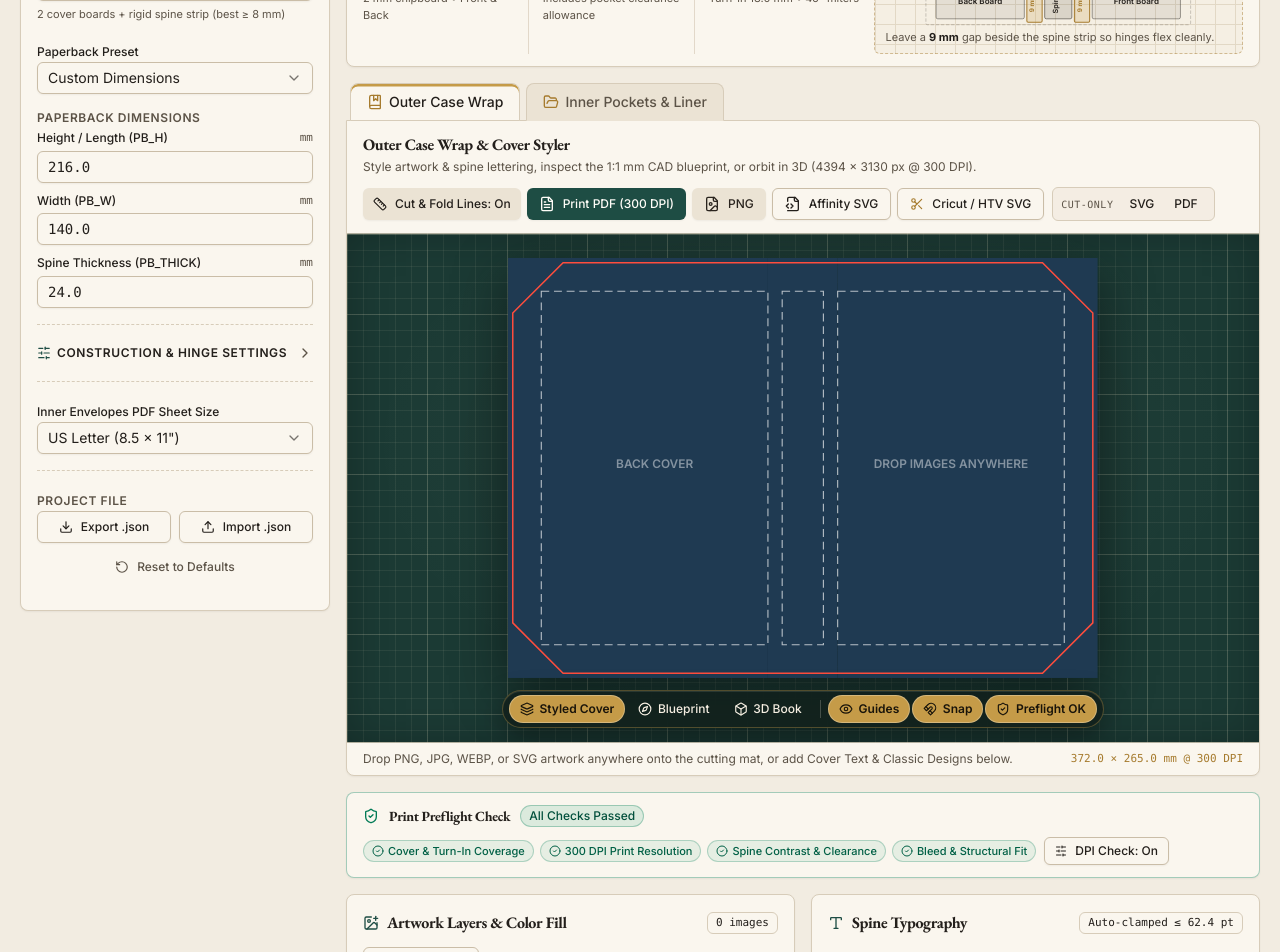
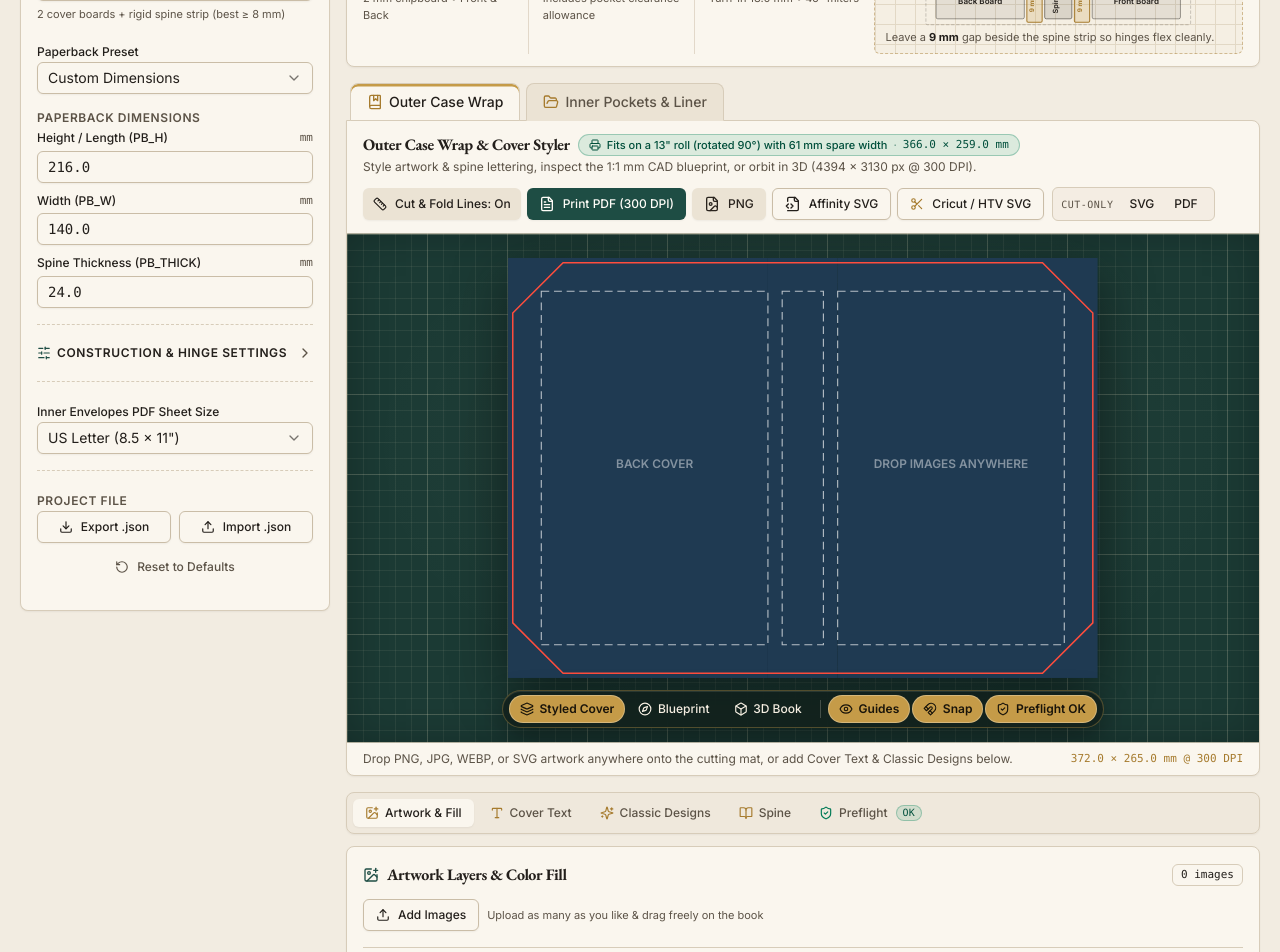
Before and after one commit to anujgtm1/Bookbinder, a React (Vite) app: page / in a window 1280 px wide. Shown: the part 180-1132 px from the top of the page. Built offline with nearby package versions, Linux system fonts and the light colour scheme.

Commit message:
feat(studio): add compact 5-tab Studio Tool Dock and clickable roll-fit badge in CoverStyler

```diff
--- a/src/studio/CoverElementsCard.tsx
+++ b/src/studio/CoverElementsCard.tsx
@@ -59,6 +59,8 @@ export interface CoverElementsCardProps {
   readonly customFont: CustomFontAsset | null;
   readonly selectedTextId: string | null;
   readonly selectedOrnamentId: string | null;
+  /** When set, locks this card to a single section and hides its internal tablist (used inside the Cover Studio Tool Dock). */
+  readonly forcedTab?: CoverElementsTab;
   readonly onSelectText: (id: string | null) => void;
   readonly onSelectOrnament: (id: string | null) => void;
   readonly onAddTextPreset: (preset: CoverTextPresetKind) => void;
@@ -116,6 +118,7 @@ export function CoverElementsCard({
   customFont,
   selectedTextId,
   selectedOrnamentId,
+  forcedTab,
   onSelectText,
   onSelectOrnament,
   onAddTextPreset,
@@ -142,20 +145,36 @@ export function CoverElementsCard({
 
   // Keep visible tab in sync when the user clicks a text/ornament directly on the canvas
   const resolvedTab: CoverElementsTab =
-    selectedOrnament && !selectedText
+    forcedTab ??
+    (selectedOrnament && !selectedText
       ? 'ornaments'
       : selectedText && !selectedOrnament
         ? 'text'
-        : activeTab;
+        : activeTab);
 
   return (
     <Card data-testid="cover-elements-card">
       <CardHeader className="pb-3">
         <div className="flex flex-wrap items-center justify-between gap-2">
           <CardTitle className="flex items-center gap-2 font-serif text-base">
+            {forcedTab === 'text' ? (
+              <>
+                <Type className="h-4 w-4 text-brass" aria-hidden="true" />
+                Front &amp; Back Cover Text
+              </>
+            ) : forcedTab === 'ornaments' ? (
+              <>
+                <Sparkles className="h-4 w-4 text-brass" aria-hidden="true" />
+                Classic Bookbindery Designs &amp; SVG Stamps
+              </>
+            ) : (
+              <>
                 <Sparkles className="h-4 w-4 text-brass" aria-hidden="true" />
                 Front &amp; Back Text + Classic Designs
+              </>
+            )}
           </CardTitle>
+          {!forcedTab && (
             <div className="flex items-center gap-1" role="tablist" aria-label="Cover design elements">
               <Button
                 type="button"
@@ -200,6 +219,7 @@ export function CoverElementsCard({
                 )}
               </Button>
             </div>
+          )}
         </div>
       </CardHeader>
 
--- a/src/studio/CoverStyler.tsx
+++ b/src/studio/CoverStyler.tsx
@@ -7,18 +7,22 @@ import {
   FileCode2,
   FileImage,
   FileText,
+  ImagePlus,
   Layers,
   Magnet,
   Maximize2,
   Pipette,
+  Printer,
   Ruler,
   Scissors,
   ShieldAlert,
   ShieldCheck,
+  Sparkles,
+  Type,
   ZoomIn,
   ZoomOut,
 } from 'lucide-react';
-import { useEffect, useMemo, useRef, useState } from 'react';
+import { useCallback, useEffect, useMemo, useRef, useState } from 'react';
 import {
   FloatingHudToolbar,
   HudButton,
@@ -28,6 +32,7 @@ import {
 import { OuterBlueprintCanvas } from '@/components/OuterBlueprintCanvas';
 import { Badge } from '@/components/ui/badge';
 import { Button } from '@/components/ui/button';
+import { Tabs, TabsContent, TabsList, TabsTrigger } from '@/components/ui/tabs';
 import {
   triggerBlobDownload,
   triggerBytesDownload,
@@ -119,10 +124,12 @@ export interface CoverStylerProps {
   readonly onUpdateParams?: (patch: Partial<BookParameters>) => void;
   readonly onDownloadOuterSvg?: () => void;
   readonly onDownloadOuterPdf?: () => void;
+  readonly onOpenMeasureAndCut?: () => void;
   readonly onStatusMessage: (message: string) => void;
 }
 
 type StudioViewMode = '2d' | 'blueprint' | '3d';
+type StudioToolTab = 'artwork' | 'text' | 'designs' | 'spine' | 'preflight';
 
 function rgbToHex(r: number, g: number, b: number): string {
   return (
@@ -142,6 +149,7 @@ export function CoverStyler({
   onUpdateParams,
   onDownloadOuterSvg,
   onDownloadOuterPdf,
+  onOpenMeasureAndCut,
   onStatusMessage,
 }: CoverStylerProps) {
   const effectiveParams = useMemo(
@@ -149,6 +157,7 @@ export function CoverStyler({
     [params],
   );
   const [viewMode, setViewMode] = useState<StudioViewMode>('2d');
+  const [activeToolTab, setActiveToolTab] = useState<StudioToolTab>('artwork');
   const [blueprintZoom, setBlueprintZoom] = useState(1);
   const [blueprintPan, setBlueprintPan] = useState({ x: 0, y: 0 });
   const [showBlueprintDimensions, setShowBlueprintDimensions] = useState(true);
@@ -188,6 +197,15 @@ export function CoverStyler({
     [spec.totalWidthMm, spec.totalHeightMm],
   );
   const snapTargets = useMemo(() => buildCanvasSnapTargets(geometry, spec), [geometry, spec]);
+
+  const handleSelectImageLayer = useCallback((id: string | null) => {
+    setSelectedLayerId(id);
+    if (id) {
+      setSelectedTextId(null);
+      setSelectedOrnamentId(null);
+      setActiveToolTab('artwork');
+    }
+  }, []);
 
   const {
     activeSnapGuides,
@@ -207,7 +225,7 @@ export function CoverStyler({
     onChangeLayers: (nextLayers) => {
       onChangeRef.current({ ...studioRef.current, layers: nextLayers });
     },
-    onSelectLayer: setSelectedLayerId,
+    onSelectLayer: handleSelectImageLayer,
   });
   const preflight = useMemo(
     () =>
@@ -460,6 +478,7 @@ export function CoverStyler({
     setSelectedLayerId(null);
     setSelectedOrnamentId(null);
     setSelectedTextId(created.id);
+    setActiveToolTab('text');
     setViewMode('2d');
     onStatusMessage(`Added "${created.text.split('\n')[0]}" on ${zone} cover — drag to position`);
   };
@@ -523,6 +542,7 @@ export function CoverStyler({
     setSelectedLayerId(null);
     setSelectedTextId(null);
     setSelectedOrnamentId(created.id);
+    setActiveToolTab('designs');
     setViewMode('2d');
     onStatusMessage(`Added ${getClassicOrnamentSpec(presetId).label} on ${zone} cover`);
   };
@@ -569,6 +589,7 @@ export function CoverStyler({
       setSelectedLayerId(null);
       setSelectedTextId(null);
       setSelectedOrnamentId(created.id);
+      setActiveToolTab('designs');
       setViewMode('2d');
       onStatusMessage(
         `Imported vector SVG stamp "${created.customSvgName}" (${parsed.paths.length} paths) on ${zone}`,
@@ -721,7 +742,7 @@ export function CoverStyler({
         break;
       case 'select-layer':
         setViewMode('2d');
-        setSelectedLayerId(fix.layerId);
+        handleSelectImageLayer(fix.layerId);
         break;
       case 'switch-binding-style':
         onUpdateParams?.({ bindingStyle: fix.bindingStyle });
@@ -807,7 +828,7 @@ export function CoverStyler({
         ...studio,
         layers: [...studio.layers, ...addedLayers],
       });
-      setSelectedLayerId(addedLayers[addedLayers.length - 1].id);
+      handleSelectImageLayer(addedLayers[addedLayers.length - 1].id);
       onStatusMessage(
         addedLayers.length === 1
           ? `Added "${addedLayers[0].fileName}" — drag to move or pull corners to resize`
@@ -946,9 +967,36 @@ export function CoverStyler({
         {/* Compact Header + Grouped Styled (300 DPI) & Cut-Only (1:1 mm) Export Strip */}
         <div className="flex flex-wrap items-center justify-between gap-3 px-4 py-3">
           <div>
+            <div className="flex flex-wrap items-center gap-2">
               <h2 className="font-serif text-base font-semibold tracking-tight text-foreground">
                 Outer Case Wrap &amp; Cover Styler
               </h2>
+              <button
+                type="button"
+                data-testid="studio-roll-badge"
+                onClick={onOpenMeasureAndCut}
+                disabled={!onOpenMeasureAndCut}
+                title="Open Measure & Cut tab for full chipboard cut list and 1:1 mm cutting blueprint"
+                className={`inline-flex items-center gap-1.5 rounded-full border px-2.5 py-0.5 text-[11px] font-medium transition-colors ${
+                  geometry.rollRecommendation.fits
+                    ? 'border-emerald-700/30 bg-emerald-600/12 text-emerald-900 hover:bg-emerald-600/20 dark:text-emerald-300'
+                    : 'border-amber-700/35 bg-amber-500/14 text-amber-900 hover:bg-amber-500/24 dark:text-amber-300'
+                } ${onOpenMeasureAndCut ? 'cursor-pointer' : 'cursor-default'}`}
+              >
+                <Printer className="h-3 w-3 shrink-0" aria-hidden="true" />
+                <span>{geometry.rollRecommendation.summary}</span>
+                <span aria-hidden="true" className="opacity-55">
+                  ·
+                </span>
+                <span className="font-mono">
+                  {UnitConverter.formatDimensions(
+                    geometry.outerWrap.widthMm,
+                    geometry.outerWrap.heightMm,
+                    effectiveParams.unit,
+                  )}
+                </span>
+              </button>
+            </div>
             <p className="mt-0.5 text-xs text-muted-foreground">
               Style artwork &amp; spine lettering, inspect the 1:1 mm CAD blueprint, or orbit in 3D ({spec.pixelWidth} ×{' '}
               {spec.pixelHeight} px @ 300 DPI).
@@ -1276,15 +1324,14 @@ export function CoverStyler({
                         onClick={(e) => {
                           if (eyedropperTarget) return;
                           e.stopPropagation();
-                          setSelectedLayerId(layer.id);
-                          setSelectedTextId(null);
-                          setSelectedOrnamentId(null);
+                          handleSelectImageLayer(layer.id);
                         }}
                         onPointerDown={(e) => {
                           if (eyedropperTarget) return;
                           e.stopPropagation();
                           setSelectedTextId(null);
                           setSelectedOrnamentId(null);
+                          setActiveToolTab('artwork');
                           startMoveDrag(layer, e.clientX, e.clientY);
                         }}
                       />
@@ -1328,6 +1375,7 @@ export function CoverStyler({
                         setSelectedOrnamentId(orn.id);
                         setSelectedTextId(null);
                         setSelectedLayerId(null);
+                        setActiveToolTab('designs');
                       }}
                       onPointerDown={(e) => {
                         if (eyedropperTarget) return;
@@ -1337,6 +1385,7 @@ export function CoverStyler({
                         setSelectedOrnamentId(orn.id);
                         setSelectedTextId(null);
                         setSelectedLayerId(null);
+                        setActiveToolTab('designs');
                         elementDragRef.current = {
                           kind: 'ornament',
                           id: orn.id,
@@ -1430,6 +1479,7 @@ export function CoverStyler({
                         setSelectedTextId(layer.id);
                         setSelectedOrnamentId(null);
                         setSelectedLayerId(null);
+                        setActiveToolTab('text');
                       }}
                       onPointerDown={(e) => {
                         if (eyedropperTarget) return;
@@ -1439,6 +1489,7 @@ export function CoverStyler({
                         setSelectedTextId(layer.id);
                         setSelectedOrnamentId(null);
                         setSelectedLayerId(null);
+                        setActiveToolTab('text');
                         elementDragRef.current = {
                           kind: 'text',
                           id: layer.id,
@@ -1761,7 +1812,12 @@ export function CoverStyler({
                   </HudButton>
                   <HudButton
                     pressed={showPreflightOverlays}
-                    onClick={() => setShowPreflightOverlays((v) => !v)}
+                    onClick={() => {
+                      setShowPreflightOverlays((v) => !v);
+                      if (preflight.issues.length > 0) {
+                        setActiveToolTab('preflight');
+                      }
+                    }}
                     data-testid="studio-preflight-hud-btn"
                   >
                     {preflight.status === 'pass' ? (
@@ -1875,42 +1931,126 @@ export function CoverStyler({
         </div>
       </section>
 
-      {/* Live Print Preflight Consistency Check Panel */}
-      <PreflightCard
-        report={preflight}
-        showOverlays={showPreflightOverlays}
-        checkDpi={checkDpi}
-        activeIssueId={activeIssueId}
-        onToggleOverlays={setShowPreflightOverlays}
-        onToggleCheckDpi={(next) => {
-          setCheckDpi(next);
-          onStatusMessage(next ? '300 DPI print check enabled' : '300 DPI print check paused');
-        }}
-        onHighlightIssue={setActiveIssueId}
-        onApplyQuickFix={handleApplyQuickFix}
-        onIgnoreIssue={(issueId) => {
-          setIgnoredIssueIds((prev) => {
-            const next = new Set(prev);
-            next.add(issueId);
-            return next;
-          });
-          setActiveIssueId((prev) => (prev === issueId ? null : prev));
-        }}
-        onRestoreIgnored={() => {
-          setIgnoredIssueIds(new Set());
-          onStatusMessage('Restored all ignored preflight warnings');
-        }}
-      />
-
-      {/* Decoupled Controls Grid */}
-      <div className="grid gap-4 xl:grid-cols-2">
+      {/* Compact Tabbed Studio Tool Dock (1 click to Artwork, Cover Text, Classic Designs, Spine, or Preflight) */}
+      <Tabs
+        value={activeToolTab}
+        onValueChange={(value) => setActiveToolTab(value as StudioToolTab)}
+        data-testid="studio-tool-dock"
+        className="flex flex-col gap-3"
+      >
+        <div className="rounded-lg border border-border bg-secondary/45 p-1.5 shadow-xs">
+          <TabsList
+            aria-label="Cover studio tools"
+            className="h-auto w-full flex-wrap justify-start gap-1 bg-transparent p-0"
+          >
+            <TabsTrigger
+              value="artwork"
+              data-testid="studio-tool-artwork"
+              className="px-3 py-1.5 text-xs"
+            >
+              <ImagePlus className="h-3.5 w-3.5 text-brass" aria-hidden="true" />
+              Artwork &amp; Fill
+              {studio.layers.length > 0 && (
+                <Badge variant="outline" className="ml-0.5 h-4 px-1 font-mono text-[10px]">
+                  {studio.layers.length}
+                </Badge>
+              )}
+            </TabsTrigger>
+
+            <TabsTrigger
+              value="text"
+              data-testid="studio-tool-text"
+              className="px-3 py-1.5 text-xs"
+            >
+              <Type className="h-3.5 w-3.5 text-brass" aria-hidden="true" />
+              Cover Text
+              {(studio.textLayers ?? []).length > 0 && (
+                <Badge variant="outline" className="ml-0.5 h-4 px-1 font-mono text-[10px]">
+                  {(studio.textLayers ?? []).length}
+                </Badge>
+              )}
+            </TabsTrigger>
+
+            <TabsTrigger
+              value="designs"
+              data-testid="studio-tool-designs"
+              className="px-3 py-1.5 text-xs"
+            >
+              <Sparkles className="h-3.5 w-3.5 text-brass" aria-hidden="true" />
+              Classic Designs
+              {(studio.ornaments ?? []).length > 0 && (
+                <Badge variant="outline" className="ml-0.5 h-4 px-1 font-mono text-[10px]">
+                  {(studio.ornaments ?? []).length}
+                </Badge>
+              )}
+            </TabsTrigger>
+
+            <TabsTrigger
+              value="spine"
+              data-testid="studio-tool-spine"
+              className="px-3 py-1.5 text-xs"
+            >
+              <BookOpen className="h-3.5 w-3.5 text-brass" aria-hidden="true" />
+              Spine
+              {(studio.spineText.title.trim().length > 0 ||
+                studio.spineText.author.trim().length > 0) && (
+                <span
+                  aria-label="Spine text configured"
+                  className="ml-0.5 inline-block h-1.5 w-1.5 rounded-full bg-brass"
+                />
+              )}
+            </TabsTrigger>
+
+            <TabsTrigger
+              value="preflight"
+              data-testid="studio-tool-preflight"
+              className="px-3 py-1.5 text-xs"
+            >
+              {preflight.status === 'pass' ? (
+                <ShieldCheck
+                  className="h-3.5 w-3.5 text-emerald-700 dark:text-emerald-400"
+                  aria-hidden="true"
+                />
+              ) : (
+                <ShieldAlert
+                  className={`h-3.5 w-3.5 ${
+                    preflight.errorCount > 0
+                      ? 'text-destructive'
+                      : 'text-amber-600 dark:text-amber-400'
+                  }`}
+                  aria-hidden="true"
+                />
+              )}
+              Preflight
+              {preflight.status === 'pass' ? (
+                <Badge
+                  variant="success"
+                  data-testid="studio-tool-preflight-badge"
+                  className="ml-0.5 h-4 rounded-full px-1.5 font-mono text-[10px]"
+                >
+                  OK
+                </Badge>
+              ) : (
+                <Badge
+                  variant={preflight.errorCount > 0 ? 'destructive' : 'warning'}
+                  data-testid="studio-tool-preflight-badge"
+                  className="ml-0.5 h-4 rounded-full px-1.5 font-mono text-[10px]"
+                >
+                  {preflight.errorCount + preflight.warningCount}
+                </Badge>
+              )}
+            </TabsTrigger>
+          </TabsList>
+        </div>
+
+        <TabsContent value="artwork" className="mt-0">
           <ArtworkControlsCard
             studio={studio}
             selectedLayerId={selectedLayerId}
             eyedropperTarget={eyedropperTarget}
             extendingStub={extendingStub}
             sampledEdgeHex={sampledEdgeHex}
-          onSelectLayer={setSelectedLayerId}
+            onSelectLayer={handleSelectImageLayer}
             onAddImageFiles={(files) => void handleAddImageFiles(files)}
             onQuickFitLayer={handleQuickFitLayer}
             onExtendLayerStub={(id, mode) => void handleExtendLayerStub(id, mode)}
@@ -1943,19 +2083,11 @@ export function CoverStyler({
               setEyedropperTarget((prev) => (prev === target ? null : target));
             }}
           />
-
-        <SpineTypographyCard
-          spineText={studio.spineText}
-          maxFontSizePt={maxFontSizePt}
-          effectiveFontSizePt={effectiveFontSizePt}
-          customFont={customFont}
-          onUpdateSpineText={updateSpineText}
-          onCustomFontSelected={(file) => void handleCustomFontUpload(file)}
-        />
-      </div>
-
-      {/* Front & Back Cover Text Layers + Classic Bookbindery Vector Ornament Library */}
+        </TabsContent>
+
+        <TabsContent value="text" className="mt-0">
           <CoverElementsCard
+            forcedTab="text"
             studio={studio}
             customFont={customFont}
             selectedTextId={selectedTextId}
@@ -1985,6 +2117,81 @@ export function CoverStyler({
             onFitOrnamentToBoard={handleFitOrnamentToBoard}
             onDeleteOrnament={handleDeleteOrnament}
           />
+        </TabsContent>
+
+        <TabsContent value="designs" className="mt-0">
+          <CoverElementsCard
+            forcedTab="ornaments"
+            studio={studio}
+            customFont={customFont}
+            selectedTextId={selectedTextId}
+            selectedOrnamentId={selectedOrnamentId}
+            onSelectText={(id) => {
+              setSelectedTextId(id);
+              if (id) {
+                setSelectedLayerId(null);
+                setSelectedOrnamentId(null);
+              }
+            }}
+            onSelectOrnament={(id) => {
+              setSelectedOrnamentId(id);
+              if (id) {
+                setSelectedLayerId(null);
+                setSelectedTextId(null);
+              }
+            }}
+            onAddTextPreset={handleAddTextPreset}
+            onUpdateTextLayer={handleUpdateTextLayer}
+            onQuickAlignText={handleQuickAlignText}
+            onDeleteTextLayer={handleDeleteTextLayer}
+            onAddOrnament={handleAddOrnament}
+            onImportSvgStamp={(file, zone, color) => void handleImportSvgStamp(file, zone, color)}
+            onUpdateOrnament={handleUpdateOrnament}
+            onScaleOrnament={handleScaleOrnament}
+            onFitOrnamentToBoard={handleFitOrnamentToBoard}
+            onDeleteOrnament={handleDeleteOrnament}
+          />
+        </TabsContent>
+
+        <TabsContent value="spine" className="mt-0">
+          <SpineTypographyCard
+            spineText={studio.spineText}
+            maxFontSizePt={maxFontSizePt}
+            effectiveFontSizePt={effectiveFontSizePt}
+            customFont={customFont}
+            onUpdateSpineText={updateSpineText}
+            onCustomFontSelected={(file) => void handleCustomFontUpload(file)}
+          />
+        </TabsContent>
+
+        <TabsContent value="preflight" className="mt-0">
+          <PreflightCard
+            report={preflight}
+            showOverlays={showPreflightOverlays}
+            checkDpi={checkDpi}
+            activeIssueId={activeIssueId}
+            onToggleOverlays={setShowPreflightOverlays}
+            onToggleCheckDpi={(next) => {
+              setCheckDpi(next);
+              onStatusMessage(next ? '300 DPI print check enabled' : '300 DPI print check paused');
+            }}
+            onHighlightIssue={setActiveIssueId}
+            onApplyQuickFix={handleApplyQuickFix}
+            onIgnoreIssue={(issueId) => {
+              setIgnoredIssueIds((prev) => {
+                const next = new Set(prev);
+                next.add(issueId);
+                return next;
+              });
+              setActiveIssueId((prev) => (prev === issueId ? null : prev));
+            }}
+            onRestoreIgnored={() => {
+              setIgnoredIssueIds(new Set());
+              onStatusMessage('Restored all ignored preflight warnings');
+            }}
+          />
+        </TabsContent>
+      </Tabs>
 
       {/* Cricut / Silhouette / ScanNCut HTV & Foil Vector SVG Export Modal */}
       <CricutExportDialog
```
Also changed, not shown: 1 other file (tests, documents, lock files or other folders). Lines whose indentation alone changed are shown as unchanged.
